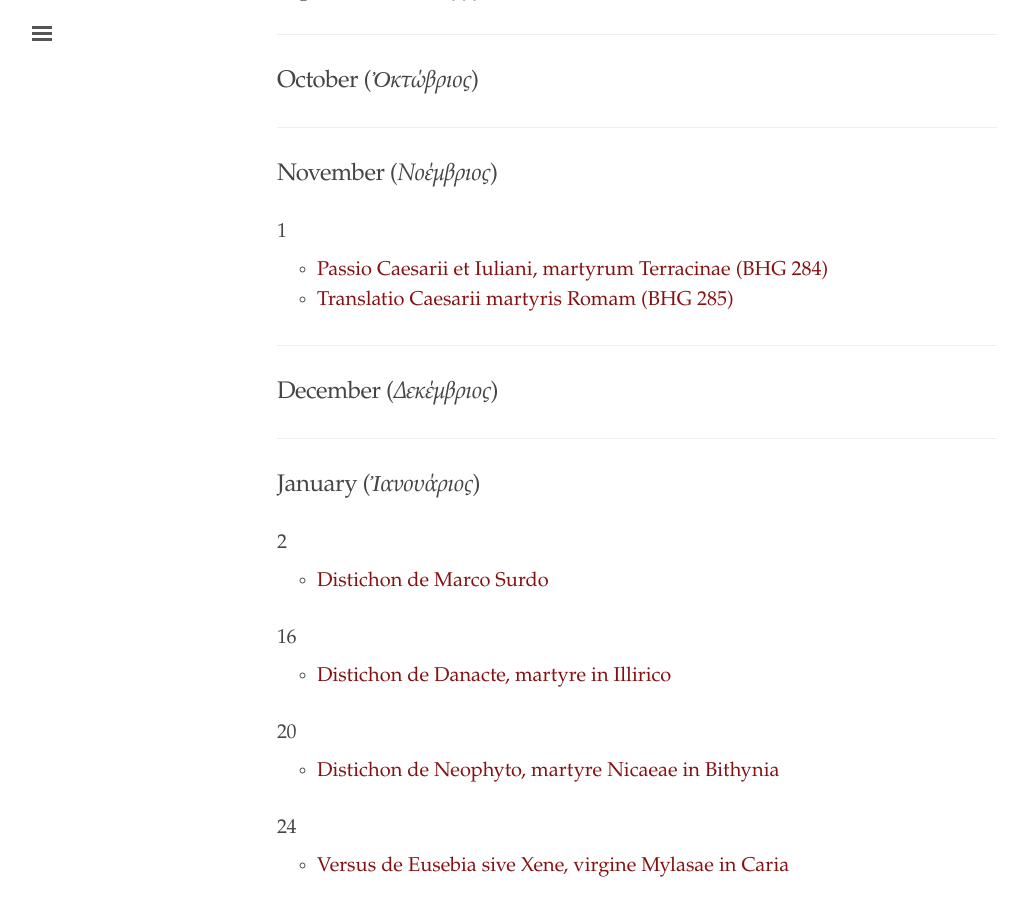
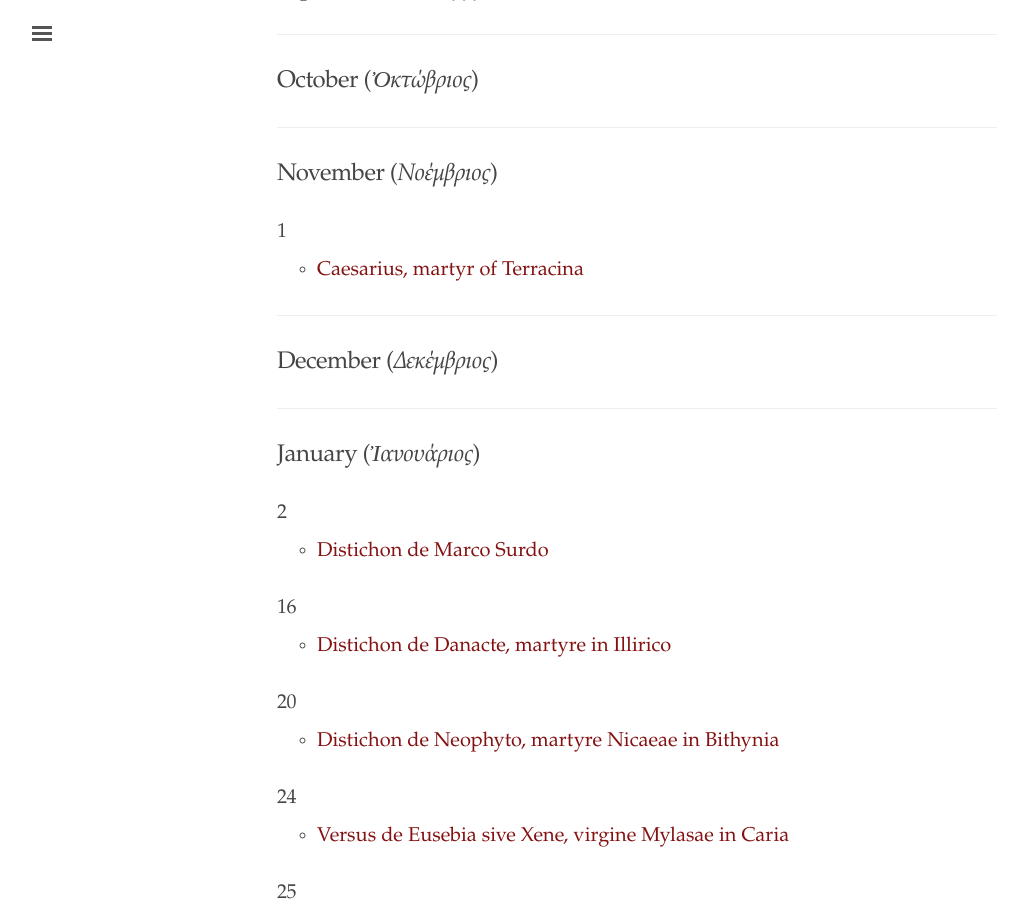
Before and after one commit to cjkoepke1/greek-hagiography, a Jekyll site: the page built from index.md, in a window 1280 px wide and 900 px high, scrolled down 476 px. Shown: the whole window, without its empty margins (3-1031 px from the left). Built offline with Jekyll 4.4.1, drawn with Linux system fonts in a browser that asks for light colours.

Commit message:
Update Caesarius of Terracina entry

```diff
--- a/index.md
+++ b/index.md
@@ -23,8 +23,7 @@ title: "Greek Hagiography"
 
 ### 1
 
-- [Passio Caesarii et Iuliani, martyrum Terracinae (BHG 284)](https://cjkoepke1.github.io/greek-hagiography/texts/passio-caesarii)
-- [Translatio Caesarii martyris Romam (BHG 285)](https://cjkoepke1.github.io/greek-hagiography/texts/translatio-caesarii)
+- [Caesarius, martyr of Terracina](https://cjkoepke1.github.io/greek-hagiography/saints/caesarius-terracinae)
 
 ---
 
```
